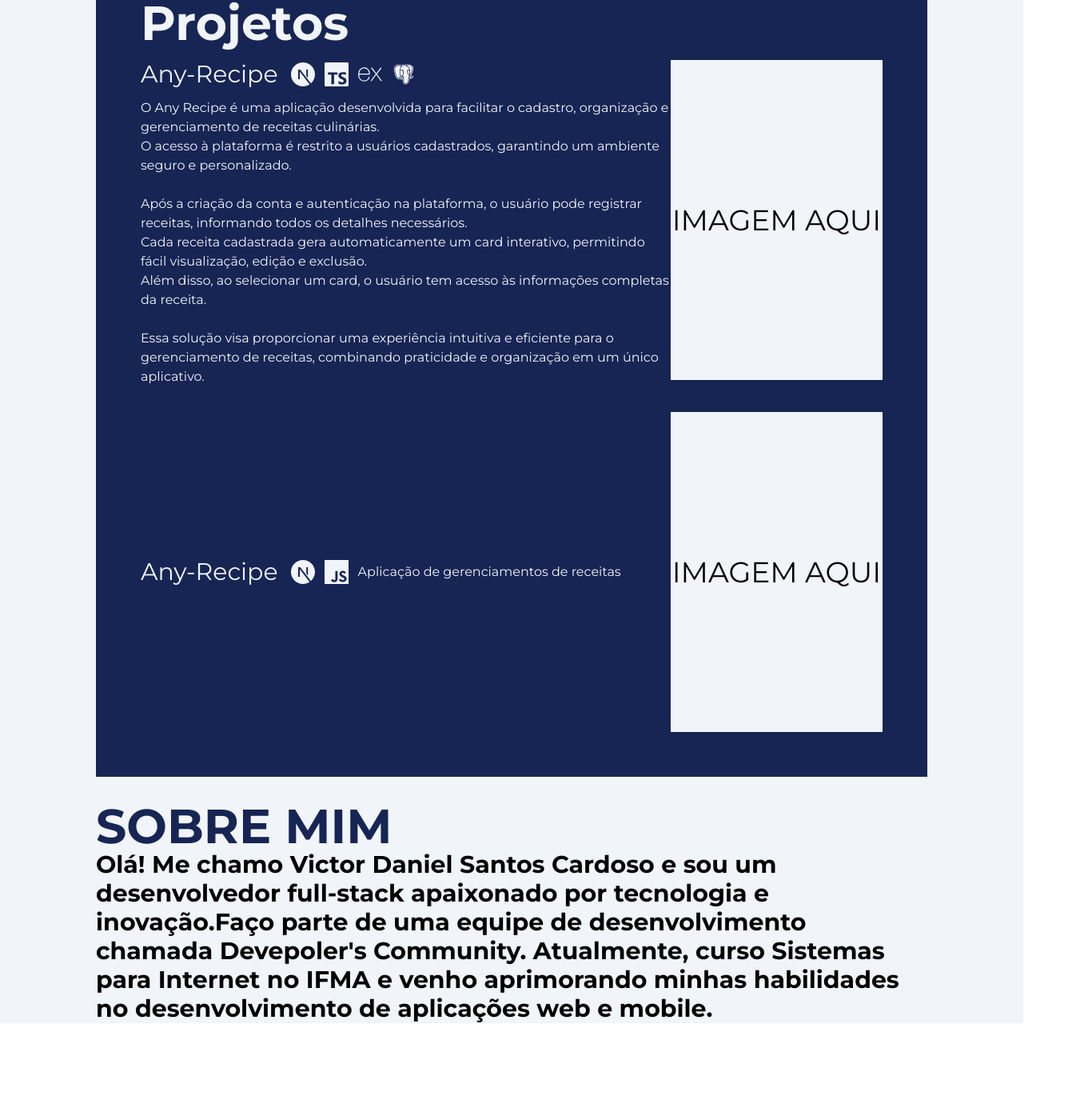
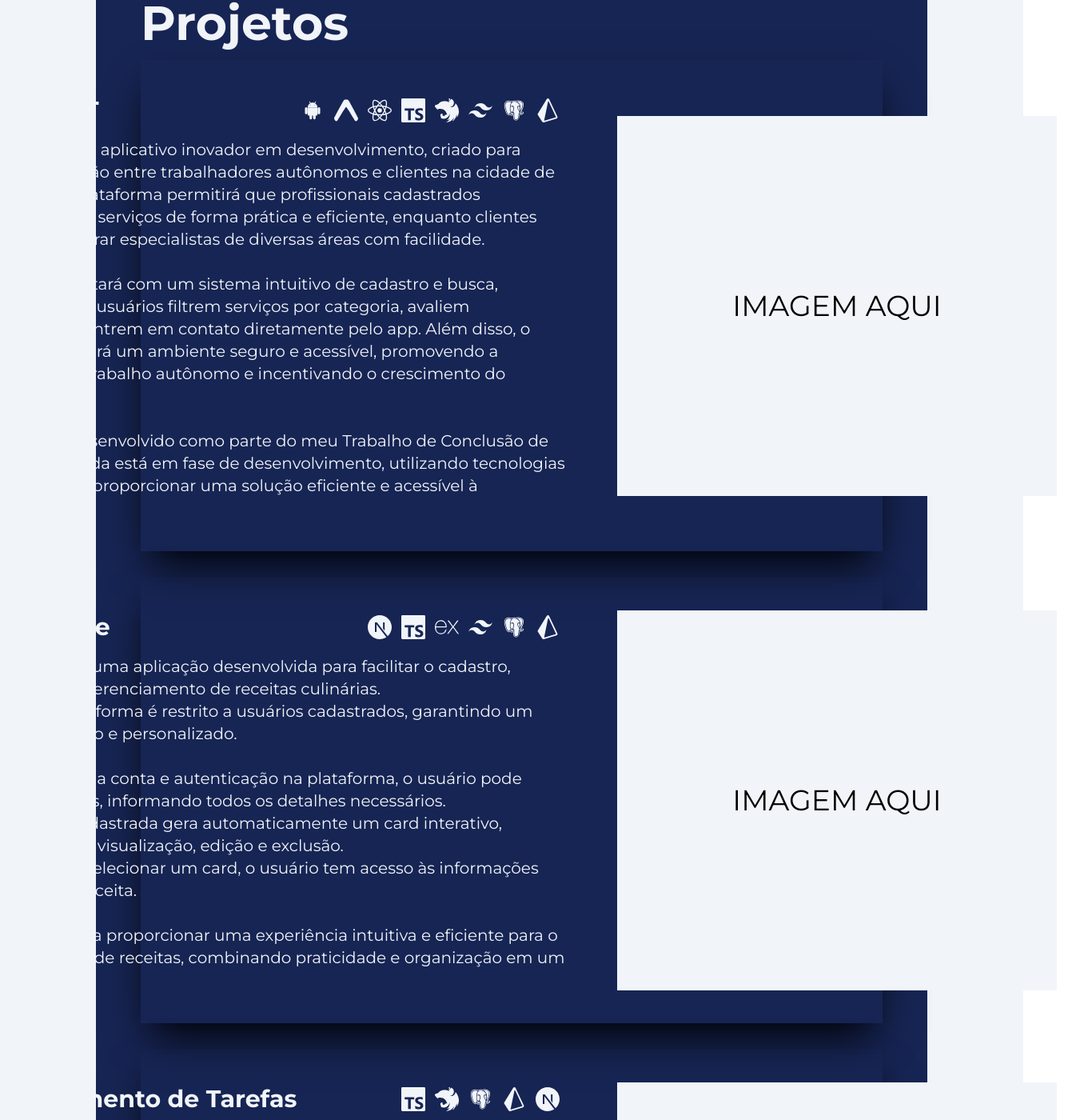
Before and after one commit to keodanic/MeuPortifolio, a Next.js app: page /pages/home in a window 1280 px wide. Shown: the part 553-1953 px from the top of the page at 80% size, 1356 px wide, since content can reach past the window. Before the commit the page ends 1872 px from the top, so only its background shows below. Built offline with nearby package versions, Linux system fonts and the light colour scheme.

Commit message:
feat:Estruturação da aba projetos completa

```diff
--- a/src/app/components/projects/page.tsx
+++ b/src/app/components/projects/page.tsx
@@ -1,8 +1,20 @@
-import { BiLogoPostgresql } from "react-icons/bi";
-import { SiExpress, SiJavascript, SiNextdotjs, SiTypescript } from "react-icons/si";
+import { BiLogoAndroid, BiLogoPostgresql } from "react-icons/bi";
+import { BsFillArrowRightCircleFill } from "react-icons/bs";
+import { GoArrowRight } from "react-icons/go";
+import { SiExpo, SiExpress, SiJavascript, SiNestjs, SiNextdotjs, SiPrisma, SiReact, SiTailwindcss, SiTypescript } from "react-icons/si";
 
 const DivProjects = () => {
     const projs = [
+        {
+            name: "FREELANT",
+            description: `O Freelant é um aplicativo inovador em desenvolvimento, criado para facilitar a conexão entre trabalhadores autônomos e clientes na cidade de Timon-MA. A plataforma permitirá que profissionais cadastrados divulguem seus serviços de forma prática e eficiente, enquanto clientes poderão encontrar especialistas de diversas áreas com facilidade.
+
+A aplicação contará com um sistema intuitivo de cadastro e busca, permitindo que usuários filtrem serviços por categoria, avaliem profissionais e entrem em contato diretamente pelo app. Além disso, o Freelant oferecerá um ambiente seguro e acessível, promovendo a valorização do trabalho autônomo e incentivando o crescimento do mercado local.
+
+Este projeto, desenvolvido como parte do meu Trabalho de Conclusão de Curso (TCC), ainda está em fase de desenvolvimento, utilizando tecnologias modernas para proporcionar uma solução eficiente e acessível à comunidade. `,
+            tags: [<BiLogoAndroid />, <SiExpo />, <SiReact />, <SiTypescript />, <SiNestjs />, <SiTailwindcss />, <BiLogoPostgresql />,<SiPrisma/>]
+
+        },
         {
             name: "Any-Recipe",
             description: `O Any Recipe é uma aplicação desenvolvida para facilitar o cadastro, organização e gerenciamento de receitas culinárias.
@@ -13,14 +25,19 @@ Cada receita cadastrada gera automaticamente um card interativo, permitindo fác
 Além disso, ao selecionar um card, o usuário tem acesso às informações completas da receita.
 
 Essa solução visa proporcionar uma experiência intuitiva e eficiente para o gerenciamento de receitas, combinando praticidade e organização em um único aplicativo.`,
-            tags: [<SiNextdotjs />, <SiTypescript />, <SiExpress />, <BiLogoPostgresql />]
+            tags: [<SiNextdotjs />, <SiTypescript />, <SiExpress />, <SiTailwindcss />, <BiLogoPostgresql />,<SiPrisma/>]
         },
         {
-            name: "Any-Recipe",
-            description: "Aplicação de gerenciamentos de receitas",
-            tags: [<SiNextdotjs />, <SiJavascript />]
+            name: "Gerenciamento de Tarefas",
+            description: `Sistema de To-Do List desenvolvido em equipe, proporcionando uma experiência colaborativa enriquecedora. A aplicação permite que os usuários cadastrem tarefas, organizem suas atividades e gerenciem prazos de forma intuitiva.
 
+            Conta com um sistema de autenticação completo, incluindo cadastro, login e recuperação de senha, garantindo segurança e acessibilidade. Além disso, possui uma funcionalidade que permite agrupar tarefas em playlists personalizadas, facilitando a organização e priorização das atividades. O projeto foi uma excelente oportunidade para aprimorar habilidades técnicas e de trabalho em equipe, reforçando a importância da colaboração no desenvolvimento de software.
+
+            Neste projeto fiquei responsével pelo Back-End e também em ajudar na integração com o Front-End.`,
+            tags: [ <SiTypescript />, <SiNestjs />, <BiLogoPostgresql />,<SiPrisma/>,<SiNextdotjs />]
         },
+
+
 
     ]
 
@@ -30,21 +47,27 @@ Essa solução visa proporcionar uma experiência intuitiva e eficiente para o g
             <div className="flex flex-col gap-4">
 
                 {projs.map((projetos, index) => (
-                    <div key={index} className="flex justify-center mt-4">
+                    <div key={index} className="flex gap-16 shadow-2xl p-10 shadow-black justify-center mt-4 hover:scale-105">
                         <div className="text-slate-100 w-[750px] flex-wrap flex gap-3">
-                            <div className="flex gap-4 items-center">
-                                <h1 className="text-3xl">{projetos.name}</h1>
-                                <h1 className="flex gap-3 text-3xl">{projetos.tags}</h1>
+                            <div className="flex gap-4 items-center  w-[750px] justify-between">
+                                <h1 className="text-3xl font-bold">{projetos.name}</h1>
+                                <h1 className="flex p-2 gap-3 text-3xl ">{projetos.tags}</h1>
                             </div>
-                            <p className="flex items-center whitespace-pre-line">{projetos.description}</p>
+                            <p className="flex text-xl whitespace-pre-line">{projetos.description}</p>
                         </div>
-                        <div className="h-[400px] w-[300px] bg-slate-100 flex justify-center items-center">
-                            <h1 className="text-4xl text-black">IMAGEM AQUI</h1>
+                        <div className="  flex justify-center items-center">
+                            <h1 className="text-4xl h-[475px] w-[550px] bg-slate-100 justify-center items-center text-black flex">IMAGEM AQUI</h1>
                         </div>
 
                     </div>
                 ))}
+                <div className="flex justify-end mt-5">
 
+                    <button className="bg-slate-100 p-5 rounded-2xl text-blue-950 flex items-center gap-3 font-bold hover:scale-110  hover:shadow-black hover:shadow-2xl" >
+                        Veja todos meus Projetos {<BsFillArrowRightCircleFill className="text-2xl" />}
+                    </button>
+
+                </div>
             </div>
         </div>
     );
```
